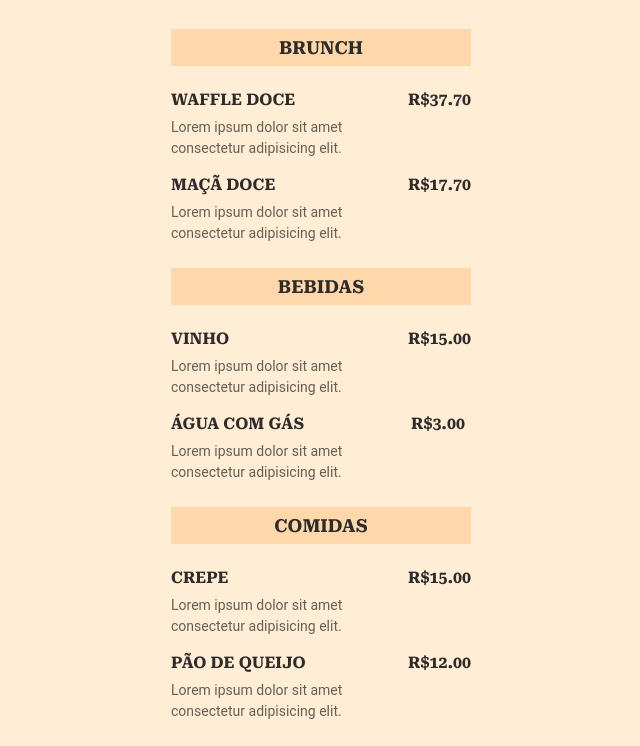
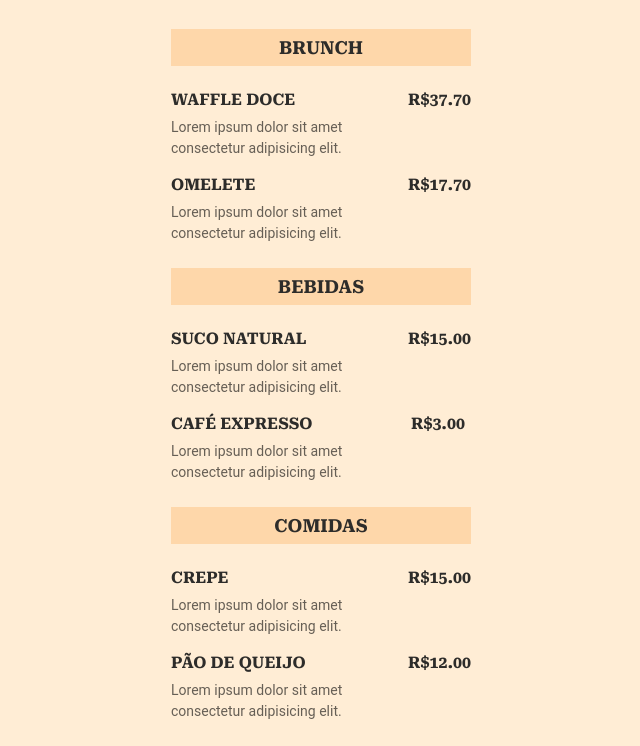
Before and after one commit to Vih2307/ExpressCafe-Menu-digital, a plain HTML site: page index.html in a window 1280 px wide. Shown: the part 88-834 px from the top of the page, without its empty margins (319-959 px from the left). Drawn offline with Linux system fonts and the light colour scheme.

Commit message:
Mudanças nos itens do menu

```diff
--- a/index.html
+++ b/index.html
@@ -38,7 +38,7 @@
 
         <li>
           <div class="details">
-            <h3>Maçã Doce</h3>
+            <h3>Omelete</h3>
             <p class="description">
               Lorem ipsum dolor sit amet consectetur adipisicing elit.
             </p>
@@ -59,7 +59,7 @@
       <ul>
         <li>
           <div class="details">
-            <h3>Vinho</h3>
+            <h3>Suco natural</h3>
             <p class="description">
               Lorem ipsum dolor sit amet consectetur adipisicing elit.
             </p>
@@ -72,7 +72,7 @@
 
         <li>
           <div class="details">
-            <h3>Água com gás</h3>
+            <h3>Café expresso</h3>
             <p class="description">
               Lorem ipsum dolor sit amet consectetur adipisicing elit.
             </p>
```
